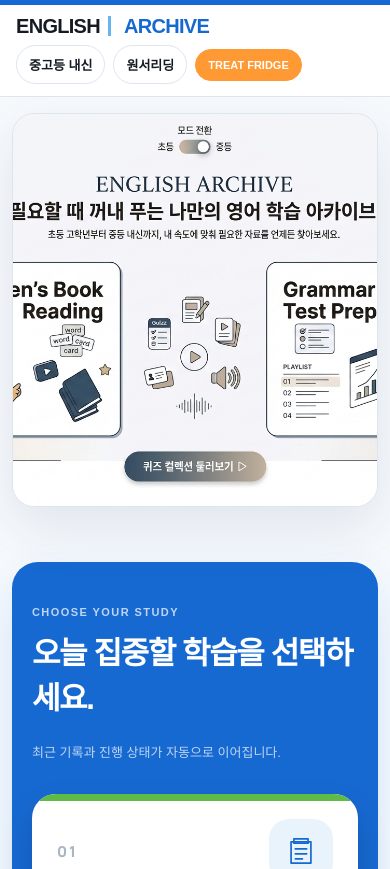
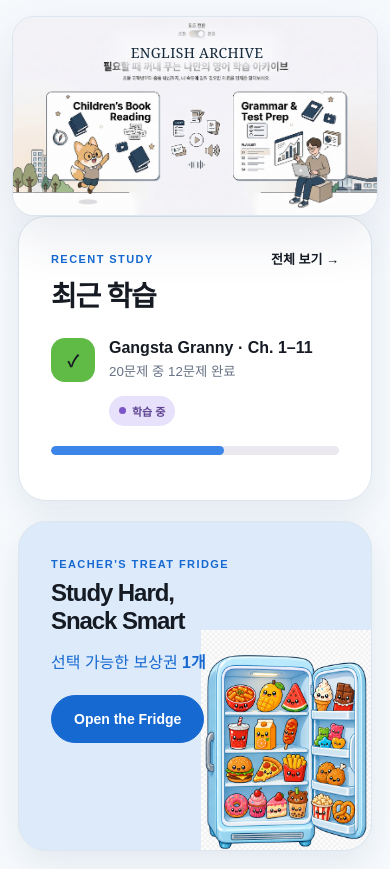
Before and after one commit to waytogomk/english-archive-0820, a Next.js app: page / in a window 390 px wide. Shown: the top 869 px of the page. Built offline with nearby package versions, Linux system fonts and the light colour scheme; a web font is replaced by a local one.

Commit message:
refactor: make hero artwork the home navigation

```diff
--- a/app/page.tsx
+++ b/app/page.tsx
@@ -1,36 +1,24 @@
 import Link from "next/link";
 import Image from "next/image";
-import { CourseCard } from "@/components/course-card";
-import { SiteHeader } from "@/components/site-header";
 import { StatusPill } from "@/components/status-pill";
 
 export default function HomePage() {
   return <>
-    <SiteHeader />
     <main>
       <section className="hero hero-image-shell" aria-label="English Archive 학습 소개">
         <div className="hero-image-canvas">
           <Image
             className="hero-front-image"
-            src="/images/english-archive-hero.png"
-            width={1407}
-            height={768}
+            src="/images/english-archive-hero-no-cta.png"
+            width={1698}
+            height={926}
             preload
             sizes="(max-width: 620px) 730px, (max-width: 1400px) 100vw, 1400px"
             alt="어린이 원서 읽기와 문법·시험 대비 학습을 소개하는 English Archive 메인 화면"
           />
-          <Link className="hero-image-link" href="#courses" aria-label="학습 메뉴 둘러보기" />
-        </div>
-      </section>
-
-      <section className="section program-section" id="courses">
-        <div className="section-heading">
-          <div><span className="eyebrow">CHOOSE YOUR STUDY</span><h2>오늘 집중할 학습을 선택하세요.</h2></div>
-          <p>최근 기록과 진행 상태가 자동으로 이어집니다.</p>
-        </div>
-        <div className="course-grid">
-          <CourseCard href="/exam-prep" title="중고등 내신" eyebrow="EXAM PREPARATION" description="학교별 내신과 문법학습으로 시험범위를 집중적으로 준비합니다." status="in-progress" art="school" tone="lime" number="01" />
-          <CourseCard href="/novel-study" title="원서리딩" eyebrow="ORIGINAL READING" description="책과 Chapter를 선택해 Reading Quiz를 풉니다." status="in-progress" art="novel" tone="yellow" number="02" />
+          <span className="hero-front-brand" aria-hidden="true">ENGLISH ARCHIVE</span>
+          <Link className="hero-panel-link hero-panel-link-novel" href="/novel-study" aria-label="원서리딩 학습으로 이동" />
+          <Link className="hero-panel-link hero-panel-link-exam" href="/exam-prep" aria-label="중고등 내신 학습으로 이동" />
         </div>
       </section>
 
@@ -41,7 +29,7 @@ export default function HomePage() {
           <div className="progress-track"><span style={{ width: "60%" }} /></div>
         </article>
         <article className="fridge-preview">
-          <div><span className="eyebrow">TEACHER&apos;S TREAT FRIDGE</span><h2>공부하고,<br />내 간식은 내가 골라요!</h2><p>선택 가능한 보상권 <strong>1개</strong></p><Link className="button button-dark" href="/treat-fridge">냉장고 열기</Link></div>
+          <div><span className="eyebrow">TEACHER&apos;S TREAT FRIDGE</span><h2>Study Hard,<br />Snack Smart</h2><p>선택 가능한 보상권 <strong>1개</strong></p><Link className="button button-dark" href="/treat-fridge">Open the Fridge</Link></div>
           <Image className="fridge-photo" src="/images/treat-fridge-kawaii-transparent.png" width={1024} height={1536} alt="스무 가지 귀여운 간식이 담긴 보상 냉장고" />
         </article>
       </section>
--- a/app/revisions.css
+++ b/app/revisions.css
@@ -1105,14 +1105,14 @@ footer {
   color: var(--brand-blue);
 }
 
-/* Supplied homepage artwork: keep its composition intact and make the painted CTA usable. */
+/* Supplied homepage artwork with direct links over its two learning panels. */
 .hero.hero-image-shell {
   position: relative;
   display: block;
   width: min(1400px, calc(100% - 48px));
   max-width: 1400px;
   min-height: 0;
-  aspect-ratio: 1407 / 768;
+  aspect-ratio: 1698 / 926;
   margin: 24px auto 0;
   padding: 0;
   border: 1px solid var(--line);
@@ -1125,7 +1125,8 @@ footer {
 .hero-image-canvas {
   position: relative;
   width: calc(100% + 10px);
-  aspect-ratio: 1407 / 768;
+  aspect-ratio: 1698 / 926;
+  container-type: inline-size;
 }
 
 .hero-front-image {
@@ -1136,20 +1137,53 @@ footer {
   object-position: center;
 }
 
-.hero-image-link {
+.hero-front-brand {
   position: absolute;
-  top: 84.3%;
-  left: 40.2%;
-  width: 20%;
-  height: 8.2%;
-  border-radius: 999px;
+  top: 13.5%;
+  left: 50%;
+  z-index: 2;
+  display: flex;
+  width: 38%;
+  height: 8.5%;
+  align-items: center;
+  justify-content: center;
+  transform: translateX(-50%);
+  background: #f8f8fb;
+  box-shadow: 0 0 16px 12px rgba(248, 248, 251, .96);
+  color: #162a3b;
+  font-family: Georgia, "Times New Roman", serif;
+  font-size: clamp(20px, 3.35cqw, 56px);
+  letter-spacing: .025em;
+  line-height: 1;
+  white-space: nowrap;
 }
 
-.hero-image-link:hover {
-  box-shadow: 0 0 0 4px rgba(59, 134, 232, .16);
+.hero-panel-link {
+  position: absolute;
+  z-index: 3;
+  top: 37.1%;
+  height: 44.2%;
+  border-radius: 22px;
+  cursor: pointer;
+  transition: box-shadow .18s ease, transform .18s ease;
 }
 
-.hero-image-link:focus-visible {
+.hero-panel-link-novel {
+  left: 8.9%;
+  width: 31.2%;
+}
+
+.hero-panel-link-exam {
+  left: 59.7%;
+  width: 31.3%;
+}
+
+.hero-panel-link:hover {
+  box-shadow: 0 0 0 4px rgba(59, 134, 232, .2), 0 12px 30px rgba(34, 57, 96, .12);
+  transform: translateY(-2px);
+}
+
+.hero-panel-link:focus-visible {
   outline: 3px solid var(--brand-blue);
   outline-offset: 4px;
 }
@@ -1157,18 +1191,26 @@ footer {
 @media (max-width: 620px) {
   .hero.hero-image-shell {
     width: calc(100% - 24px);
-    height: 394px;
-    aspect-ratio: auto;
+    height: auto;
+    aspect-ratio: 1698 / 926;
     margin: 16px 12px 0;
     border-radius: 22px;
   }
 
   .hero-image-canvas {
-    position: absolute;
-    top: 0;
-    left: 50%;
-    width: 730px;
+    position: relative;
+    top: auto;
+    left: auto;
+    width: calc(100% + 4px);
     max-width: none;
-    transform: translateX(-50%);
+    transform: none;
+  }
+
+  .hero-front-brand {
+    font-size: 14px;
+  }
+
+  .hero-panel-link {
+    border-radius: 9px;
   }
 }
```
Also changed, not shown: public/images/english-archive-hero-no-cta.png (added), 1 other file (tests, documents, lock files or other folders).
